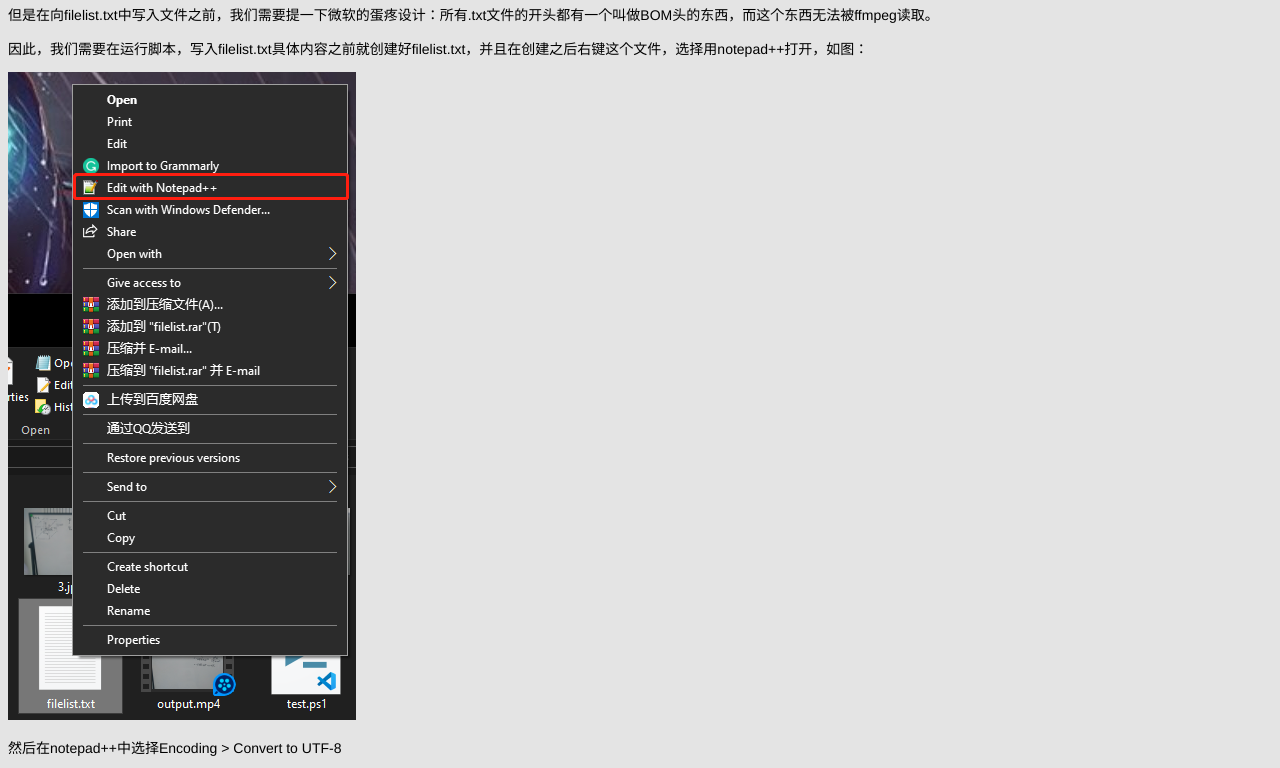
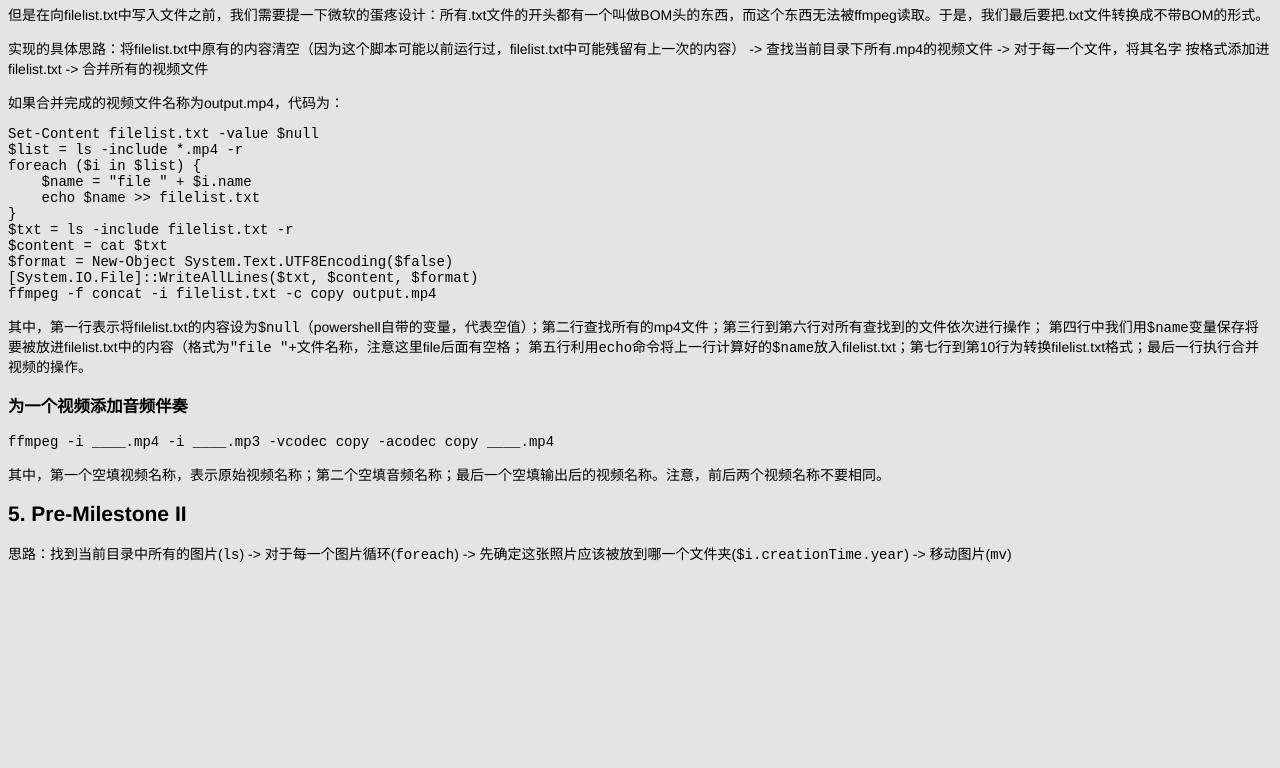
Before and after one commit to Power-tile/Power-tile.github.io, a plain HTML site: page webpages/powershell_tutorial.html in a window 1280 px wide. Shown: the part 3896-4664 px from the top of the page. After the commit the page ends 4473 px from the top, so only its background shows below. Drawn offline with Linux system fonts and the light colour scheme.

Commit message:
change method of combining videos commit

```diff
--- a/webpages/powershell_tutorial.html
+++ b/webpages/powershell_tutorial.html
@@ -176,7 +176,7 @@
         <p>程序：</p>
 <code><pre>$list = ls -include *.jpg -r
 foreach ($i in $list) {
-    $name = $i.fullname -replace $i.extension,".mp4"
+    $name = $i.name -replace $i.extension,".mp4"
     ffmpeg -loop 1 -t 1 -r 10 -i $i $name -y
 }
 
@@ -197,12 +197,7 @@
         <p>这个.txt文件可以被ffmpeg读取，并将这些.txt文件中指明的.mp4文件合并为一个大的.mp4文件。如果我们将上面的.txt文件命名为<code>filelist.txt</code>，ffmpeg的合并命令为：</p>
         <p><code>ffmpeg -f concat -i filelist.txt -c copy _____.mp4</code></p>
         <p>最后一个空应填写合并后的视频文件名。</p>
-        <p>但是在向filelist.txt中写入文件之前，我们需要提一下微软的蛋疼设计：所有.txt文件的开头都有一个叫做BOM头的东西，而这个东西无法被ffmpeg读取。</p>
-        <p>因此，我们需要在运行脚本，写入filelist.txt具体内容之前就创建好filelist.txt，并且在创建之后右键这个文件，选择用notepad++打开，如图：</p>
-        <img src="../asset/images/powershell_txt_encode.png">
-        <p>然后在notepad++中选择Encoding > Convert to UTF-8</p>
-        <img src="../asset/images/powershell_notepad_encode.png">
-        <p>这样，filelist.txt中的BOM头就没有了。</p>
+        <p>但是在向filelist.txt中写入文件之前，我们需要提一下微软的蛋疼设计：所有.txt文件的开头都有一个叫做BOM头的东西，而这个东西无法被ffmpeg读取。于是，我们最后要把.txt文件转换成不带BOM的形式。</p>
 
         <p>实现的具体思路：将filelist.txt中原有的内容清空（因为这个脚本可能以前运行过，filelist.txt中可能残留有上一次的内容） -> 查找当前目录下所有.mp4的视频文件 -> 对于每一个文件，将其名字
             按格式添加进filelist.txt -> 合并所有的视频文件
@@ -211,14 +206,18 @@
 <code><pre>Set-Content filelist.txt -value $null
 $list = ls -include *.mp4 -r
 foreach ($i in $list) {
-    $name = "file " + $i.fullname
+    $name = "file " + $i.name
     echo $name >> filelist.txt
 }
+$txt = ls -include filelist.txt -r
+$content = cat $txt
+$format = New-Object System.Text.UTF8Encoding($false)
+[System.IO.File]::WriteAllLines($txt, $content, $format)
 ffmpeg -f concat -i filelist.txt -c copy output.mp4
 </pre></code>
         <p>其中，第一行表示将filelist.txt的内容设为<code>$null</code>（powershell自带的变量，代表空值）；第二行查找所有的mp4文件；第三行到第六行对所有查找到的文件依次进行操作；
         第四行中我们用<code>$name</code>变量保存将要被放进filelist.txt中的内容（格式为<code>"file "</code>+文件名称，注意这里file后面有空格；
-        第五行利用<code>echo</code>命令将上一行计算好的<code>$name</code>放入filelist.txt；最后一行执行合并视频的操作。</p>
+        第五行利用<code>echo</code>命令将上一行计算好的<code>$name</code>放入filelist.txt；第七行到第10行为转换filelist.txt格式；最后一行执行合并视频的操作。</p>
 
         <h3>为一个视频添加音频伴奏</h3>
         <p><code>ffmpeg -i ____.mp4 -i ____.mp3 -vcodec copy -acodec copy ____.mp4</code></p>
```
